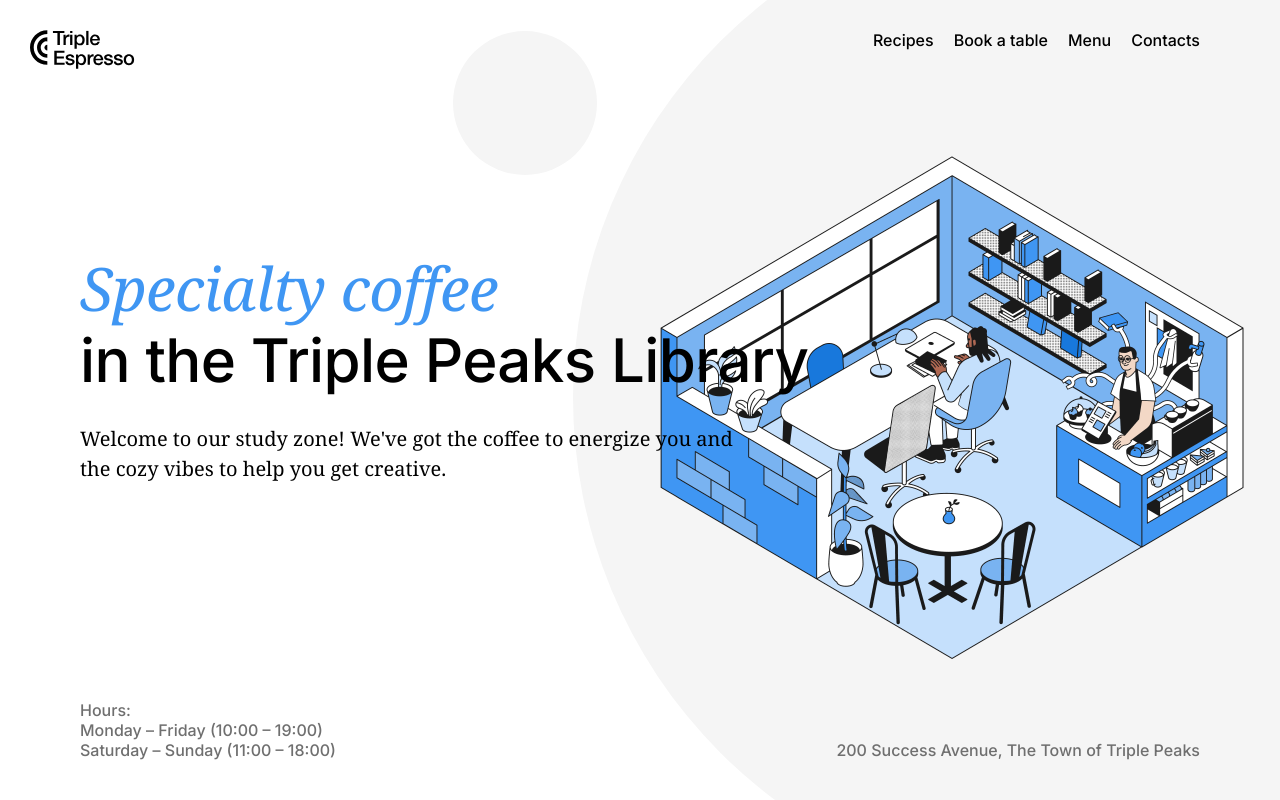
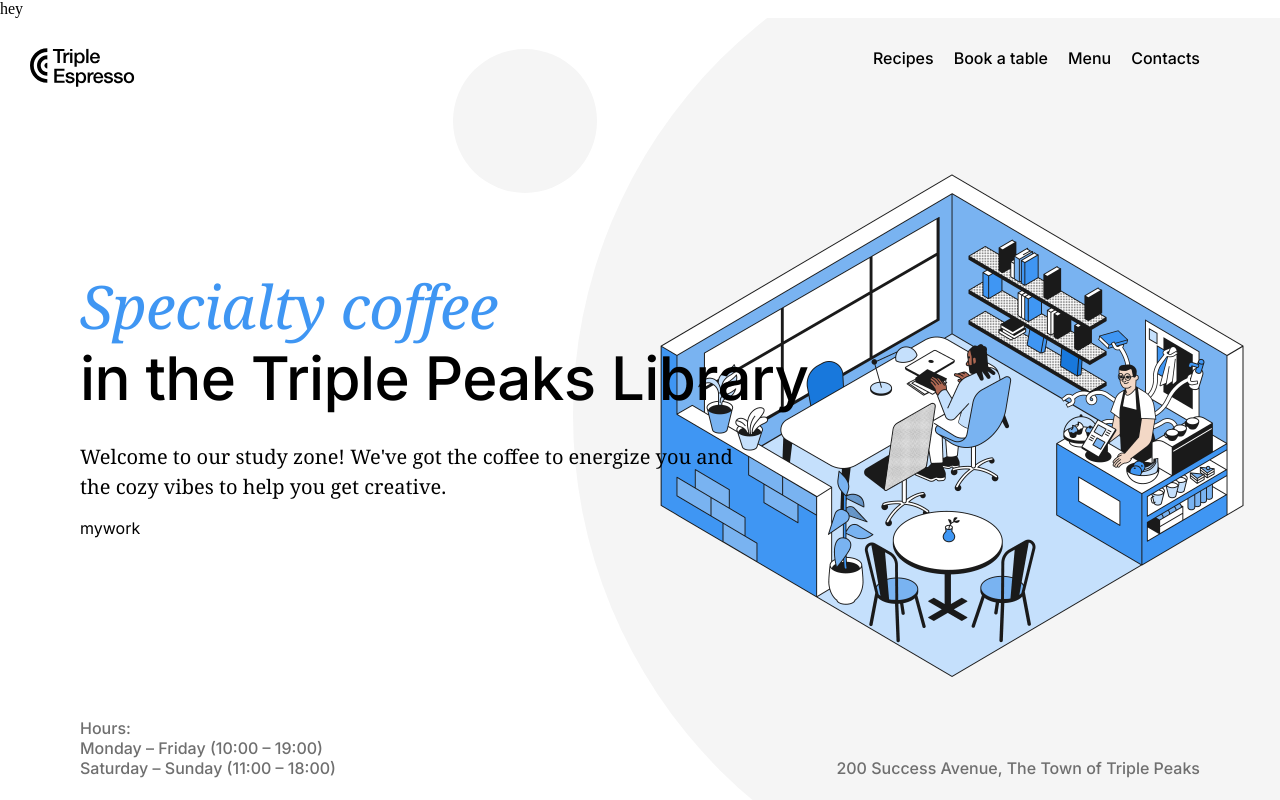
Before and after one commit to zahyaz/ttproject1, a plain HTML site: page index.html in a window 1280 px wide. Shown: the top 800 px of the page. Drawn offline with Linux system fonts and the light colour scheme.

Commit message:
commiting change

```diff
--- a/index.html
+++ b/index.html
@@ -1,6 +1,7 @@
 <!DOCTYPE html>
 <html lang="en">
   <head>
+    <a>hey</a>
     <meta charset="UTF-8" />
     <meta http-equiv="X-UA-Compatible" content="IE=edge" />
     <meta name="viewport" content="width=device-width, initial-scale=1.0" />
@@ -47,6 +48,7 @@
           alt="Illustration 'Inside the coffee shop'"
           class="header__image"
         />
+        <p>mywork</p>
         <div class="header__footer">
           <div class="header__hours">
             <p class="header__paragraph">Hours:</p>
```
